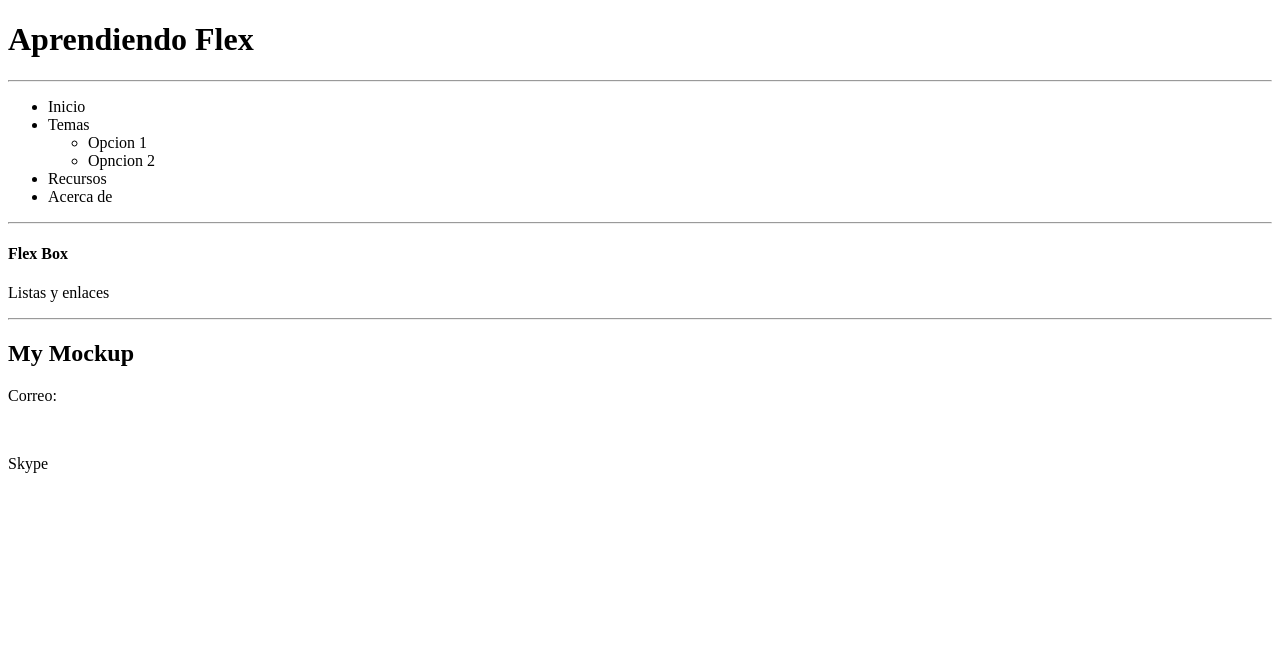
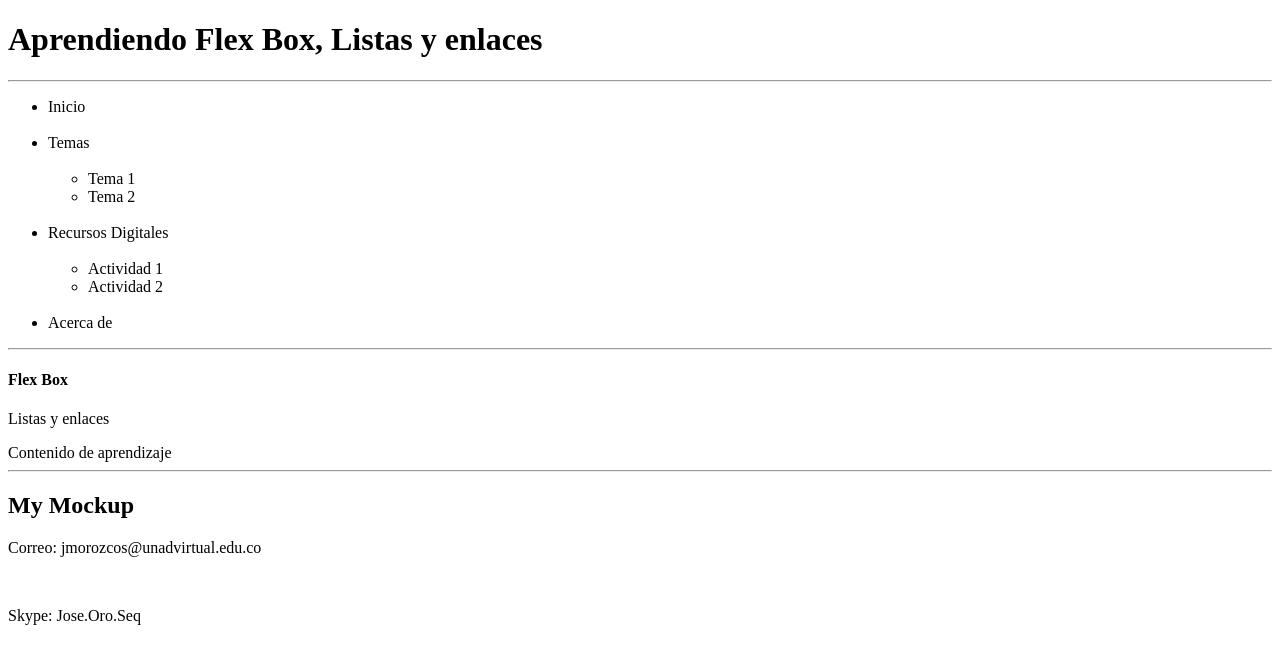
Before and after one commit to JmOrozcoS/DSW-JoseOrozco1, a plain HTML site: page Fase2/design.html in a window 1280 px wide. Drawn offline with Linux system fonts and the light colour scheme.

Commit message:
Ordenando pagina

```diff
--- a/Fase2/design.html
+++ b/Fase2/design.html
@@ -8,19 +8,28 @@
 </head>
 <body>
     <header>
-        <h1>Aprendiendo Flex</h1>
+        <h1>Aprendiendo Flex Box, Listas y enlaces</h1>
     </header>
     <hr>
         <nav>
             <ul>
-                <li>Inicio</li>
+                <li>Inicio</li> <br>
                 <li>Temas</li>
                 <ul>
-                    <li>Opcion 1</li>
-                    <li>Opncion 2</li>
+                    <br>
+                    <li>Tema 1</li>
+                    <li>Tema 2</li>
                 </ul>
-                <li>Recursos</li>
+                <br>
+                <li>Recursos Digitales</li>
+                <br>
+                <ul>
+                    <li>Actividad 1</li>
+                    <li>Actividad 2</li>
+                </ul> <br>
+
                 <li>Acerca de</li>
+
             </ul>
         </nav>
     <hr>
@@ -30,7 +39,8 @@
             <article>
                 <h4>Flex Box</h4>
                 <p>Listas y enlaces</p>
-            </article>
+            </article> Contenido de aprendizaje
+
         </section>
     </main>
 
@@ -38,8 +48,8 @@
     <h2>My Mockup</h2>
 
     <Footer>
-        <p>Correo: </p> <br>
-        <p>Skype</p>
+        <p>Correo: jmorozcos@unadvirtual.edu.co</p> <br>
+        <p>Skype: Jose.Oro.Seq</p>
     </Footer>
 
 
```
